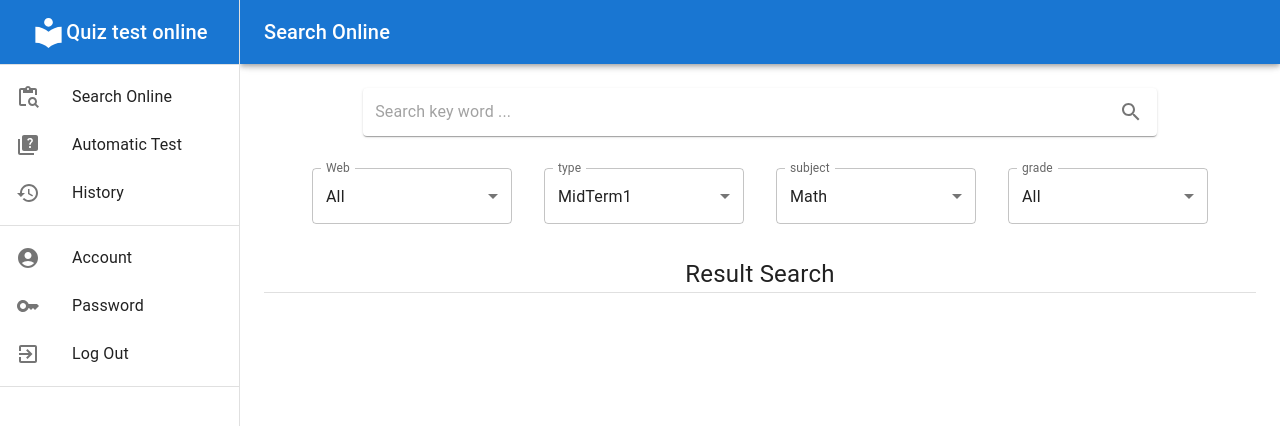
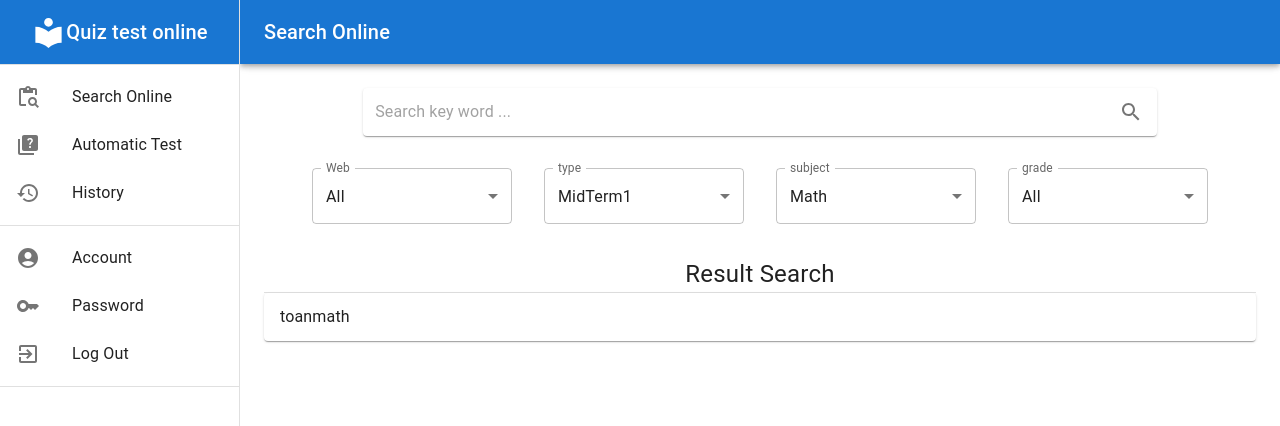
Before and after one commit to son3102k/IntegratedSystem, a React (Create React App) app in the folder web-app/: page / in a window 1280 px wide. Shown: the top 426 px of the page. Built offline with nearby package versions, Linux system fonts and the light colour scheme.

Commit message:
call API logIn into system

```diff
--- /dev/null
+++ b/web-app/src/component/ItemResultSearch.tsx
@@ -0,0 +1,23 @@
+import { Accordion, AccordionDetails, AccordionSummary, Typography } from "@mui/material";
+import { IDataResponse } from "../interfaces/searchTest";
+
+interface PropsItemSearch {
+  web: string;
+  data: IDataResponse[];
+}
+
+export default function ItemResultSearch(props: PropsItemSearch) {
+  return (
+    <Accordion id={`panel__${props.web}`}>
+      <AccordionSummary aria-controls={`panel__content__${props.web}`} id={`panel__header__${props.web}`}>
+        <Typography>{props.web}</Typography>
+      </AccordionSummary>
+      {props.data?.map((item) => (
+        <AccordionDetails key={item.link}>
+          <Typography>{item.title}</Typography>
+          <Typography>{item.date}</Typography>
+        </AccordionDetails>
+      ))}
+    </Accordion>
+  );
+}
--- a/web-app/src/features/mainFeature/SearchOnline.tsx
+++ b/web-app/src/features/mainFeature/SearchOnline.tsx
@@ -3,10 +3,13 @@ import InputLabel from "@mui/material/InputLabel";
 import MenuItem from "@mui/material/MenuItem";
 import Select, { SelectChangeEvent } from "@mui/material/Select";
 import React from "react";
-import { IRequestBody } from "../../interfaces/searchTest";
+import { IRequestBody, IResponse } from "../../interfaces/searchTest";
 import { classList, Math, MidTerm1, subjectList, typeList, webList } from "../../constant/searchOnline";
 import { Box, Divider, IconButton, InputBase, Paper, Typography } from "@mui/material";
 import SearchIcon from "@mui/icons-material/Search";
+import ItemResultSearch from "../../component/ItemResultSearch";
+import { dataForTest } from "./dummyData";
+import { getSearchTestAPI } from "../../apis/searchTest";
 
 const initialRequestBody: IRequestBody = {
   type: MidTerm1,
@@ -21,9 +24,9 @@ const SelectCSS = { m: "2rem 1rem", minWidth: 200 };
 
 export default function SearchOnline() {
   const [webSearch, setWebSearch] = React.useState("all");
+  const [requestBody, setRequestBody] = React.useState(initialRequestBody);
 
-  const [requestBody, setRequestBody] = React.useState(initialRequestBody);
-  const handleChange = (
+  const handleChangeOptionSearch = (
     event: SelectChangeEvent | React.ChangeEvent<HTMLInputElement | HTMLTextAreaElement>,
     attribute: keyof IRequestBody
   ) => {
@@ -33,9 +36,10 @@ export default function SearchOnline() {
     });
   };
 
-  const submitSearch = (event: React.FormEvent<HTMLFormElement>) => {
+  const submitSearch = (event: React.FormEvent<HTMLFormElement> | React.MouseEvent<HTMLButtonElement, MouseEvent>) => {
     event.preventDefault();
-    console.log(requestBody);
+    // if (webSearch !== "all") console.log(getSearchTestAPI(requestBody));
+    // else console.log(getSearchTestAPI(requestBody, webSearch));
   };
 
   const renderSelect = (attribute: keyof IRequestBody, options: object) => (
@@ -46,7 +50,7 @@ export default function SearchOnline() {
         id={`select_${attribute}`}
         value={requestBody[attribute]}
         label={attribute}
-        onChange={(event) => handleChange(event, attribute)}
+        onChange={(event) => handleChangeOptionSearch(event, attribute)}
       >
         {Object.keys(options).map((opt) => (
           <MenuItem key={opt} value={options[opt as keyof typeof options]}>
@@ -68,9 +72,9 @@ export default function SearchOnline() {
           <InputBase
             sx={{ ml: 1, flex: 1 }}
             placeholder="Search key word ..."
-            onChange={(event) => handleChange(event, "text")}
+            onChange={(event) => handleChangeOptionSearch(event, "text")}
           />
-          <IconButton type="button" sx={{ p: "10px" }} aria-label="search">
+          <IconButton type="button" sx={{ p: "10px" }} aria-label="search" onClick={(event) => submitSearch(event)}>
             <SearchIcon />
           </IconButton>
         </Paper>
@@ -100,6 +104,9 @@ export default function SearchOnline() {
       <Box sx={{ width: "100%" }}>
         <Typography sx={{ display: "flex", justifyContent: "center", fontSize: "1.5rem" }}>Result Search</Typography>
         <Divider />
+        <Box>
+          <ItemResultSearch web="toanmath" data={dataForTest.data} />
+        </Box>
       </Box>
     </Box>
   );
--- a/web-app/src/features/mainFeature/dummyData.ts
+++ b/web-app/src/features/mainFeature/dummyData.ts
@@ -1,123 +1,223 @@
 import { IResponse } from "./../../interfaces/searchTest";
-export const dataForTest: IResponse[] = [
+export const dataForTest: IResponse = {
+  code: 0,
+  message: "Successfully",
+  data: [
     {
-    title: "Đề giữa học kỳ 1 Toán 11 năm 2022 – 2023 trường THPT Núi Thành – Quảng Nam",
-    link: "https://toanmath.com/2022/11/de-giua-hoc-ky-1-toan-11-nam-2022-2023-truong-thpt-nui-thanh-quang-nam.html",
-    date: "19/11/2022",
+      title: "Đề giữa học kỳ 2 Toán 10 năm 2021 – 2022 trường THPT Trần Quốc Tuấn – Quảng Ngãi",
+      link: "https://toanmath.com/2022/04/de-giua-hoc-ky-2-toan-10-nam-2021-2022-truong-thpt-tran-quoc-tuan-quang-ngai.html",
+      date: "14/04/2022",
       source: "toanmath",
     },
     {
-    title: "Đề giữa kỳ 1 Toán 11 năm 2022 – 2023 trường THPT Ngô Gia Tự – Phú Yên",
-    link: "https://toanmath.com/2022/11/de-giua-ky-1-toan-11-nam-2022-2023-truong-thpt-ngo-gia-tu-phu-yen.html",
-    date: "16/11/2022",
+      title: "Đề giữa học kỳ 2 Toán 10 năm 2021 – 2022 trường THPT Thống Nhất A – Đồng Nai",
+      link: "https://toanmath.com/2022/04/de-giua-hoc-ky-2-toan-10-nam-2021-2022-truong-thpt-thong-nhat-a-dong-nai.html",
+      date: "14/04/2022",
       source: "toanmath",
     },
     {
-    title: "Đề giữa kỳ 1 Toán 11 năm 2022 – 2023 trường THPT Thị xã Quảng Trị",
-    link: "https://toanmath.com/2022/11/de-giua-ky-1-toan-11-nam-2022-2023-truong-thpt-thi-xa-quang-tri.html",
-    date: "15/11/2022",
+      title: "Đề thi giữa học kì 2 Toán 10 năm 2021 – 2022 trường THPT Đoàn Kết – Đồng Nai",
+      link: "https://toanmath.com/2022/04/de-thi-giua-hoc-ki-2-toan-10-nam-2021-2022-truong-thpt-doan-ket-dong-nai.html",
+      date: "05/04/2022",
       source: "toanmath",
     },
     {
-    title: "Đề kiểm tra GK1 Toán 11 năm 2022 – 2023 trường THPT Võ Nguyên Giáp – Quảng Nam",
-    link: "https://toanmath.com/2022/11/de-kiem-tra-gk1-toan-11-nam-2022-2023-truong-thpt-vo-nguyen-giap-quang-nam.html",
-    date: "12/11/2022",
+      title: "Đề giữa HK2 Toán 10 năm 2021 – 2022 trường THPT Ngô Gia Tự – Đắk Lắk",
+      link: "https://toanmath.com/2022/04/de-giua-hk2-toan-10-nam-2021-2022-truong-thpt-ngo-gia-tu-dak-lak.html",
+      date: "04/04/2022",
       source: "toanmath",
     },
     {
-    title: "Đề giữa học kỳ 1 Toán 11 năm 2022 – 2023 trường THPT Nguyễn Huệ – Quảng Nam",
-    link: "https://toanmath.com/2022/11/de-giua-hoc-ky-1-toan-11-nam-2022-2023-truong-thpt-nguyen-hue-quang-nam.html",
-    date: "12/11/2022",
+      title: "Đề giữa học kì 2 Toán 10 năm 2021 – 2022 trường chuyên Vị Thanh – Hậu Giang",
+      link: "https://toanmath.com/2022/04/de-giua-hoc-ki-2-toan-10-nam-2021-2022-truong-chuyen-vi-thanh-hau-giang.html",
+      date: "04/04/2022",
       source: "toanmath",
     },
     {
-    title: "Đề giữa học kỳ 1 Toán 11 năm 2022 – 2023 trường THPT Lương Thế Vinh – Quảng Nam",
-    link: "https://toanmath.com/2022/11/de-giua-hoc-ky-1-toan-11-nam-2022-2023-truong-thpt-luong-the-vinh-quang-nam.html",
-    date: "12/11/2022",
+      title: "Đề giữa kỳ 2 Toán 10 năm 2021 – 2022 trường THPT Đoàn Thượng – Hải Dương",
+      link: "https://toanmath.com/2022/04/de-giua-ky-2-toan-10-nam-2021-2022-truong-thpt-doan-thuong-hai-duong.html",
+      date: "02/04/2022",
       source: "toanmath",
     },
     {
-    title: "Đề giữa học kì 1 Toán 11 năm 2022 – 2023 trường THPT Huỳnh Thúc Kháng – Quảng Nam",
-    link: "https://toanmath.com/2022/11/de-giua-hoc-ki-1-toan-11-nam-2022-2023-truong-thpt-huynh-thuc-khang-quang-nam.html",
-    date: "12/11/2022",
+      title: "Đề kiểm tra giữa học kỳ 2 Toán 10 năm 2021 – 2022 sở GD&ĐT Bắc Ninh",
+      link: "https://toanmath.com/2022/04/de-kiem-tra-giua-hoc-ky-2-toan-10-nam-2021-2022-so-gddt-bac-ninh.html",
+      date: "02/04/2022",
       source: "toanmath",
     },
     {
-    title: "Đề giữa học kỳ 1 Toán 11 năm 2022 – 2023 trường THPT Huỳnh Ngọc Huệ – Quảng Nam",
-    link: "https://toanmath.com/2022/11/de-giua-hoc-ky-1-toan-11-nam-2022-2023-truong-thpt-huynh-ngoc-hue-quang-nam.html",
-    date: "12/11/2022",
+      title: "Đề thi giữa kì 2 Toán 10 năm 2021 – 2022 trường THPT Ngô Gia Tự – Phú Yên",
+      link: "https://toanmath.com/2022/03/de-thi-giua-ki-2-toan-10-nam-2021-2022-truong-thpt-ngo-gia-tu-phu-yen.html",
+      date: "31/03/2022",
       source: "toanmath",
     },
     {
-    title: "Đề giữa học kỳ 1 Toán 11 năm 2022 – 2023 trường THPT Quế Sơn – Quảng Nam",
-    link: "https://toanmath.com/2022/11/de-giua-hoc-ky-1-toan-11-nam-2022-2023-truong-thpt-que-son-quang-nam.html",
-    date: "12/11/2022",
+      title: "Đề thi giữa kỳ 2 Toán 10 năm 2021 – 2022 trường THPT Thị xã Quảng Trị",
+      link: "https://toanmath.com/2022/03/de-thi-giua-ky-2-toan-10-nam-2021-2022-truong-thpt-thi-xa-quang-tri.html",
+      date: "31/03/2022",
       source: "toanmath",
     },
     {
-    title: "Đề giữa học kỳ 1 Toán 11 năm 2022 – 2023 trường THPT Nguyễn Dục – Quảng Nam",
-    link: "https://toanmath.com/2022/11/de-giua-hoc-ky-1-toan-11-nam-2022-2023-truong-thpt-nguyen-duc-quang-nam.html",
-    date: "12/11/2022",
+      title: "Đề kiểm tra giữa kỳ 2 Toán 10 năm 2021 – 2022 trường THPT Marie Curie – TP HCM",
+      link: "https://toanmath.com/2022/03/de-kiem-tra-giua-ky-2-toan-10-nam-2021-2022-truong-thpt-marie-curie-tp-hcm.html",
+      date: "31/03/2022",
       source: "toanmath",
     },
     {
-    title: "Đề giữa học kì 1 Toán 11 năm 2022 – 2023 trường THPT Tây Giang – Quảng Nam",
-    link: "https://toanmath.com/2022/11/de-giua-hoc-ki-1-toan-11-nam-2022-2023-truong-thpt-tay-giang-quang-nam.html",
-    date: "12/11/2022",
+      title: "Đề giữa kỳ 2 Toán 10 năm 2021 – 2022 trường THPT Nguyễn Hữu Cầu – TP HCM",
+      link: "https://toanmath.com/2022/03/de-giua-ky-2-toan-10-nam-2021-2022-truong-thpt-nguyen-huu-cau-tp-hcm.html",
+      date: "31/03/2022",
       source: "toanmath",
     },
     {
-    title: "Đề giữa kỳ 1 Toán 11 năm 2022 – 2023 trường THPT Phù Cừ – Hưng Yên",
-    link: "https://toanmath.com/2022/11/de-giua-ky-1-toan-11-nam-2022-2023-truong-thpt-phu-cu-hung-yen.html",
-    date: "11/11/2022",
+      title: "Đề giữa kỳ 2 Toán 10 năm 2021 – 2022 trường THPT Đông Hưng Hà – Thái Bình",
+      link: "https://toanmath.com/2022/03/de-giua-ky-2-toan-10-nam-2021-2022-truong-thpt-dong-hung-ha-thai-binh.html",
+      date: "21/03/2022",
       source: "toanmath",
     },
     {
-    title: "Đề giữa kỳ 1 Toán 11 năm 2022 – 2023 trường THPT Hương Khê – Hà Tĩnh",
-    link: "https://toanmath.com/2022/11/de-giua-ky-1-toan-11-nam-2022-2023-truong-thpt-huong-khe-ha-tinh.html",
-    date: "10/11/2022",
+      title: "Đề giữa học kì 2 Toán 10 năm 2021 – 2022 trường THPT Nguyễn Huệ – Đắk Lắk",
+      link: "https://toanmath.com/2022/03/de-giua-hoc-ki-2-toan-10-nam-2021-2022-truong-thpt-nguyen-hue-dak-lak.html",
+      date: "18/03/2022",
       source: "toanmath",
     },
     {
-    title: "Đề giữa kì 1 Toán 11 năm 2022 – 2023 trường chuyên Vị Thanh – Hậu Giang",
-    link: "https://toanmath.com/2022/11/de-giua-ki-1-toan-11-nam-2022-2023-truong-chuyen-vi-thanh-hau-giang.html",
-    date: "10/11/2022",
+      title: "Tuyển tập 30 đề kiểm tra giữa học kì 2 môn Toán 10 – Đặng Việt Đông",
+      link: "https://toanmath.com/2022/02/tuyen-tap-30-de-kiem-tra-giua-hoc-ki-2-mon-toan-10-dang-viet-dong.html",
+      date: "13/02/2022",
       source: "toanmath",
     },
     {
-    title: "Đề giữa kỳ 1 Toán 11 năm 2022 – 2023 trường THPT Phan Ngọc Hiển – Cà Mau",
-    link: "https://toanmath.com/2022/11/de-giua-ky-1-toan-11-nam-2022-2023-truong-thpt-phan-ngoc-hien-ca-mau.html",
-    date: "07/11/2022",
+      title: "Đề thi giữa học kỳ 2 Toán 10 năm 2020 – 2021 trường THPT Liễn Sơn – Vĩnh Phúc",
+      link: "https://toanmath.com/2021/04/de-thi-giua-hoc-ky-2-toan-10-nam-2020-2021-truong-thpt-lien-son-vinh-phuc.html",
+      date: "17/04/2021",
       source: "toanmath",
     },
     {
-    title: "Đề giữa kỳ 1 Toán 11 năm 2022 – 2023 THPT Lương Ngọc Quyến – Thái Nguyên",
-    link: "https://toanmath.com/2022/11/de-giua-ky-1-toan-11-nam-2022-2023-thpt-luong-ngoc-quyen-thai-nguyen.html",
-    date: "07/11/2022",
+      title: "Đề thi giữa HK2 Toán 10 năm 2020 – 2021 trường Đông Tiền Hải – Thái Bình",
+      link: "https://toanmath.com/2021/04/de-thi-giua-hk2-toan-10-nam-2020-2021-truong-dong-tien-hai-thai-binh.html",
+      date: "11/04/2021",
       source: "toanmath",
     },
     {
-    title: "Đề giữa kỳ 1 Toán 11 năm 2022 – 2023 trường THPT Nguyễn Tất Thành – TP HCM",
-    link: "https://toanmath.com/2022/11/de-giua-ky-1-toan-11-nam-2022-2023-truong-thpt-nguyen-tat-thanh-tp-hcm.html",
-    date: "07/11/2022",
+      title: "Đề thi giữa kỳ 2 Toán 10 năm 2020 – 2021 trường Đoàn Thượng – Hải Dương",
+      link: "https://toanmath.com/2021/04/de-thi-giua-ky-2-toan-10-nam-2020-2021-truong-doan-thuong-hai-duong.html",
+      date: "04/04/2021",
       source: "toanmath",
     },
     {
-    title: "Đề kiểm tra giữa học kỳ 1 Toán 11 năm 2022 – 2023 sở GD&ĐT Bắc Ninh",
-    link: "https://toanmath.com/2022/11/de-kiem-tra-giua-hoc-ky-1-toan-11-nam-2022-2023-so-gddt-bac-ninh.html",
-    date: "05/11/2022",
+      title: "Đề thi giữa kì 2 Toán 10 năm 2020 – 2021 trường THPT Tân Túc – TP HCM",
+      link: "https://toanmath.com/2021/04/de-thi-giua-ki-2-toan-10-nam-2020-2021-truong-thpt-tan-tuc-tp-hcm.html",
+      date: "03/04/2021",
       source: "toanmath",
     },
     {
-    title: "Đề giữa kỳ 1 Toán 11 năm 2022 – 2023 trường THPT Phùng Khắc Khoan – Hà Nội",
-    link: "https://toanmath.com/2022/11/de-giua-ky-1-toan-11-nam-2022-2023-truong-thpt-phung-khac-khoan-ha-noi.html",
-    date: "05/11/2022",
+      title: "Đề thi giữa kỳ 2 Toán 10 năm 2020 – 2021 trường THPT Nguyễn Du – TP HCM",
+      link: "https://toanmath.com/2021/04/de-thi-giua-ky-2-toan-10-nam-2020-2021-truong-thpt-nguyen-du-tp-hcm.html",
+      date: "03/04/2021",
       source: "toanmath",
     },
     {
-    title: "Đề giữa học kỳ 1 Toán 11 năm 2022 – 2023 trường THPT Bình Chiểu – TP HCM",
-    link: "https://toanmath.com/2022/11/de-giua-hoc-ky-1-toan-11-nam-2022-2023-truong-thpt-binh-chieu-tp-hcm.html",
-    date: "05/11/2022",
+      title: "Đề thi giữa kỳ 2 Toán 10 năm 2020 – 2021 trường THPT Việt Yên 1 – Bắc Giang",
+      link: "https://toanmath.com/2021/04/de-thi-giua-ky-2-toan-10-nam-2020-2021-truong-thpt-viet-yen-1-bac-giang.html",
+      date: "02/04/2021",
       source: "toanmath",
     },
-];
+    {
+      title: "Đề thi giữa học kỳ 2 môn Toán lớp 10 Trường THPT Đông Hưng Hà năm 2021-2022",
+      link: "https://www.onluyen.vn/tai_lieu/de-thi-giua-hoc-ky-2-mon-toan-lop-10-truong-thpt-dong-hung-ha-nam-2021-2022/",
+      date: "",
+      source: "onluyen",
+    },
+    {
+      title: "Đề cương ôn tập giữa kỳ 2 môn Toán lớp 10 Trường THPT Yên Dũng số 2 năm 2021-2022",
+      link: "https://www.onluyen.vn/tai_lieu/de-cuong-on-tap-giua-ky-2-mon-toan-lop-10-truong-thpt-yen-dung-so-2-nam-2021-2022/",
+      date: "",
+      source: "onluyen",
+    },
+    {
+      title: "Đề ôn tập giữa kỳ 2 môn Toán lớp 10 Trường THPT Lê Lợi năm 2021-2022",
+      link: "https://www.onluyen.vn/tai_lieu/de-on-tap-giua-ky-2-mon-toan-lop-10-truong-thpt-le-loi-nam-2021-2022/",
+      date: "",
+      source: "onluyen",
+    },
+    {
+      title: "Đề cương ôn tập giữa học kỳ 2 môn Toán lớp 10 Trường THPT Việt Đức năm 2021-2022",
+      link: "https://www.onluyen.vn/tai_lieu/de-cuong-on-tap-giua-hoc-ky-2-mon-toan-lop-10-truong-thpt-viet-duc-nam-2021-2022/",
+      date: "",
+      source: "onluyen",
+    },
+    {
+      title: "Đề cương ôn tập giữa học kỳ 2 môn Toán lớp 10 năm 2021-2022",
+      link: "https://www.onluyen.vn/tai_lieu/de-cuong-on-tap-giua-hoc-ky-2-mon-toan-lop-10-nam-2021-2022/",
+      date: "",
+      source: "onluyen",
+    },
+    {
+      title: "Đề thi giữa HK2 môn Toán 10 năm 2021-2022 Trường THPT Ngô Quyền",
+      link: "https://tracnghiem.net/de-thi/de-thi-giua-hk2-mon-toan-10-nam-2021-2022-4949.html",
+      date: "15/03/2022",
+      source: "tracnghiem",
+    },
+    {
+      title: "Đề thi giữa HK2 môn Toán 10 năm 2021-2022 Trường THPT Văn Lang",
+      link: "https://tracnghiem.net/de-thi/de-thi-giua-hk2-mon-toan-10-nam-2021-2022-4901.html",
+      date: "09/03/2022",
+      source: "tracnghiem",
+    },
+    {
+      title: "Đề thi giữa HK2 môn Toán 10 năm 2021-2022 Trường THPT Bùi Thị Xuân",
+      link: "https://tracnghiem.net/de-thi/de-thi-giua-hk2-mon-toan-10-nam-2021-2022-4816.html",
+      date: "02/03/2022",
+      source: "tracnghiem",
+    },
+    {
+      title: "Đề thi giữa HK2 môn Toán 10 năm 2021-2022 Trường THPT Võ Trường Toản",
+      link: "https://tracnghiem.net/de-thi/de-thi-giua-hk2-mon-toan-10-nam-2022-4757.html",
+      date: "28/02/2022",
+      source: "tracnghiem",
+    },
+    {
+      title: "Đề thi giữa HK2 môn Toán 10 năm 2021 Trường THPT Đào Duy Từ",
+      link: "https://tracnghiem.net/de-thi/de-thi-giua-hk2-mon-toan-10-nam-2021-2178.html",
+      date: "11/03/2021",
+      source: "tracnghiem",
+    },
+    {
+      title: "Đề thi giữa HK2 môn Toán 10 năm 2021 Trường THPT Đào Duy Anh",
+      link: "https://tracnghiem.net/de-thi/de-thi-giua-hk2-mon-toan-10-nam-2021-2177.html",
+      date: "11/03/2021",
+      source: "tracnghiem",
+    },
+    {
+      title: "Đề thi giữa HK2 môn Toán 10 năm 2021 Trường THPT Nguyễn Hữu Thọ",
+      link: "https://tracnghiem.net/de-thi/de-thi-giua-hk2-mon-toan-10-nam-2021-2176.html",
+      date: "11/03/2021",
+      source: "tracnghiem",
+    },
+    {
+      title: "Đề thi giữa HK2 môn Toán 10 năm 2021 Trường THPT Nguyễn Du",
+      link: "https://tracnghiem.net/de-thi/de-thi-giua-hk2-mon-toan-10-nam-2021-2175.html",
+      date: "11/03/2021",
+      source: "tracnghiem",
+    },
+    {
+      title: "Đề thi giữa HK2 môn Toán 10 năm 2021 Trường THPT Nguyễn Hiền",
+      link: "https://tracnghiem.net/de-thi/de-thi-giua-hk2-mon-toan-10-nam-2021-2174.html",
+      date: "11/03/2021",
+      source: "tracnghiem",
+    },
+    {
+      title: "Đề thi giữa HK2 môn Toán 10 năm 2021 Trường THPT Lê Quý Đôn",
+      link: "https://tracnghiem.net/de-thi/de-thi-giua-hk2-mon-toan-10-nam-2021-2173.html",
+      date: "11/03/2021",
+      source: "tracnghiem",
+    },
+    {
+      title: "Đề thi giữa HK2 môn Toán 10 năm 2021 Trường THPT Nguyễn Đình Chiểu",
+      link: "https://tracnghiem.net/de-thi/de-thi-giua-hk2-mon-toan-10-nam-2021-2172.html",
+      date: "11/03/2021",
+      source: "tracnghiem",
+    },
+  ],
+};
```
Also changed, not shown: web-app/src/apis/searchTest.ts (+6 -3 lines), web-app/src/features/Layout/Layout.tsx (+13 -8 lines), web-app/src/features/LogInRegister/AuthSlice.ts (+58 -34 lines), web-app/src/features/LogInRegister/LogIn.tsx (+8 -4 lines), web-app/src/interfaces/searchTest.ts (+7 -1 lines), web-app/src/utils/convert.ts (added, +11 -0 lines), 1 other file (tests, documents, lock files or other folders). Lines whose indentation alone changed are shown as unchanged.
